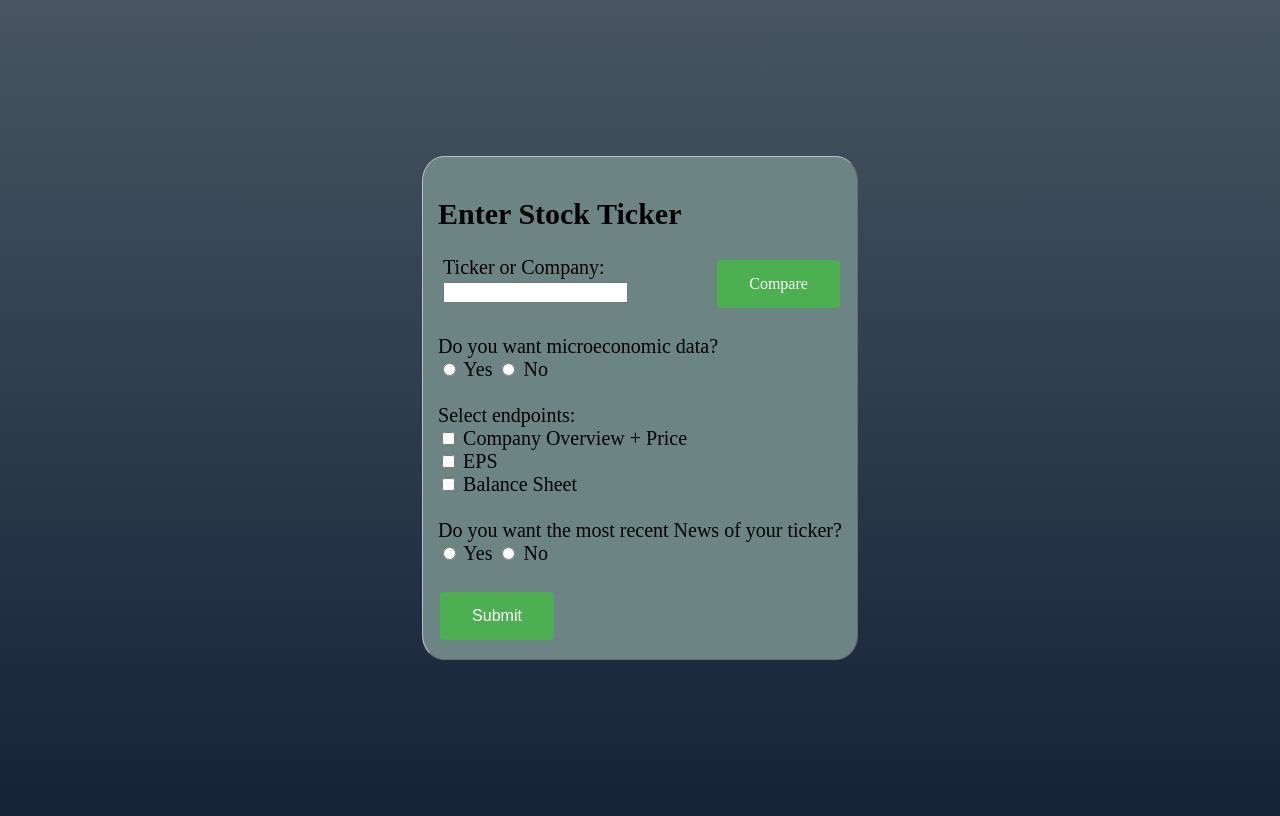
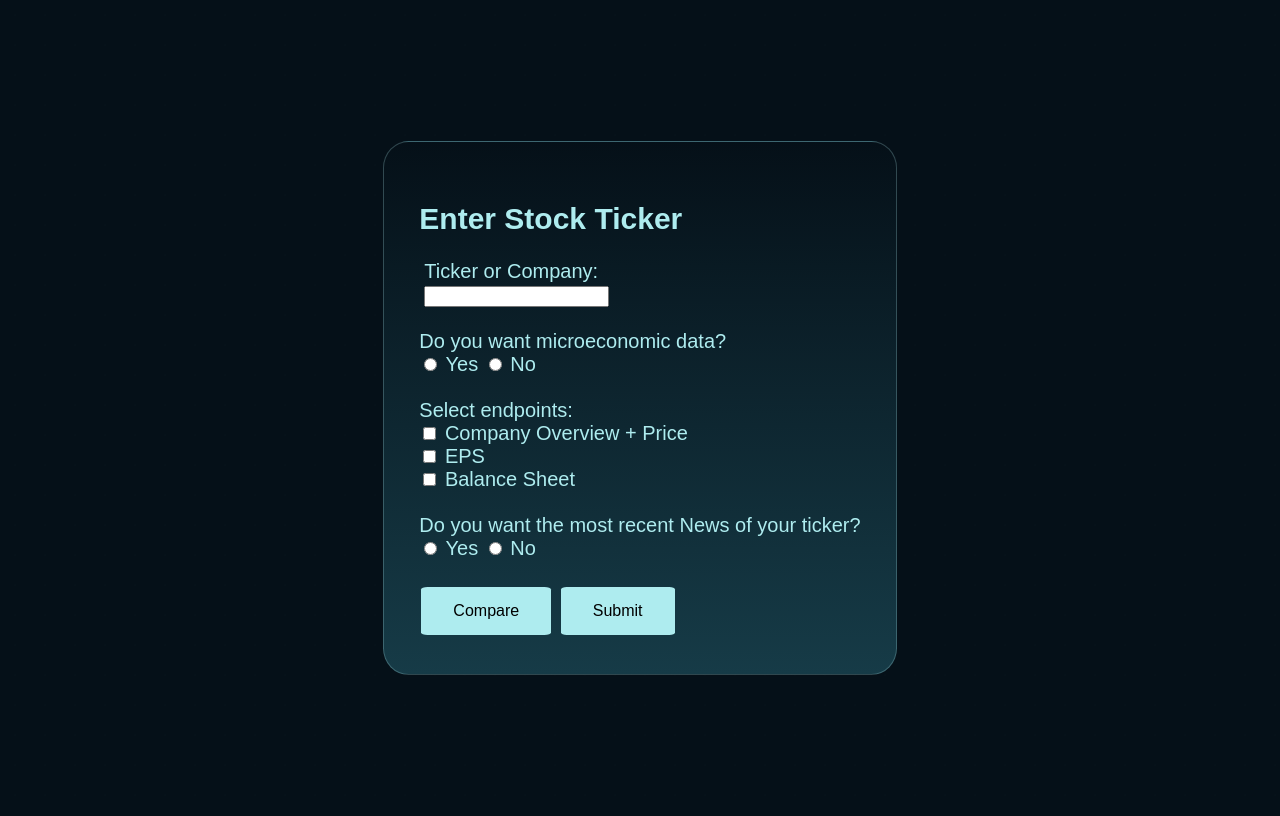
Before and after one commit to bdegrieck/SelfFInance, a Flask app: page / in a window 1280 px wide. Run offline with Flask 3, Linux system fonts and the light colour scheme.

Commit message:
Recovery 2/3 Done

```diff
--- a/Website/templates/home.html
+++ b/Website/templates/home.html
@@ -10,16 +10,30 @@
             justify-content: center;
             align-items: center;
             min-height: 100vh;
-            background: linear-gradient(to bottom, #485561 0%, #152238 100%);
+            background-color: #051018;
+
+            /* Dot Effect */
+            background-image: radial-gradient(#80ded902 1px, transparent 1px);
+            background-size: 30px 30px;
         }
 
         .article {
+            /* From Master Branch
             background-color: #6d8484;
             border: #c0c0c0 1px solid;
             border-style: outset;
             border-radius: 5%;
             font-size: 20px;
             padding: 15px;
+            margin: 15px;*/
+
+            color: #AEECEF; /* Note: changes the look of the text */
+            font-family: Arial, sans-serif;
+            font-size: 20px;
+            background: linear-gradient(to bottom, #051018 0%, #163B47 100%);
+            border: 1px solid rgba(174, 236, 239, 0.25);
+            border-radius: 5%;
+            padding: 35px;
             margin: 15px;
         }
 
@@ -44,9 +58,9 @@
         } */
 
         .button {
-            background-color: #4CAF50; /* Green */
+            background-color: #AEECEF; /* Green */
             border: none;
-            color: white;
+            color: rgb(0, 0, 0);
             padding: 15px 32px;
             text-align: center;
             text-decoration: none;
@@ -62,9 +76,9 @@
         }
 
         .button:hover {
-            background-color: #04AA6D; /* Green */
+            background-color: #000000; /* Black */
             color: white;
-            box-shadow: 0 12px 16px 0 rgba(0,0,0,0.24), 0 17px 50px 0 rgba(0,0,0,0.19);
+            box-shadow: 0 12px 16px 0 rgba(174,236,239,0.24), 0 17px 50px 0 rgba(174,236,239,0.24);
         }
     </style>
 
@@ -80,7 +94,7 @@
                     <label for="stockTicker">Ticker or Company:</label><br />
                     <input type="Text" id="stockTicker" name="stockTicker" /><br />
                 </div>
-                <a href="/compare" class="button">Compare</a>
+
             </div>
 
             </br>
@@ -119,6 +133,7 @@
             </br>
             </br>
 
+            <a href="/compare" class="button">Compare</a>
             <input type="submit" value="Submit" class="button" />
 
         </form>
```
Also changed, not shown: Website/templates/compare.html (+11 -33 lines), Website/templates/comparedata.html (+33 -4 lines).
